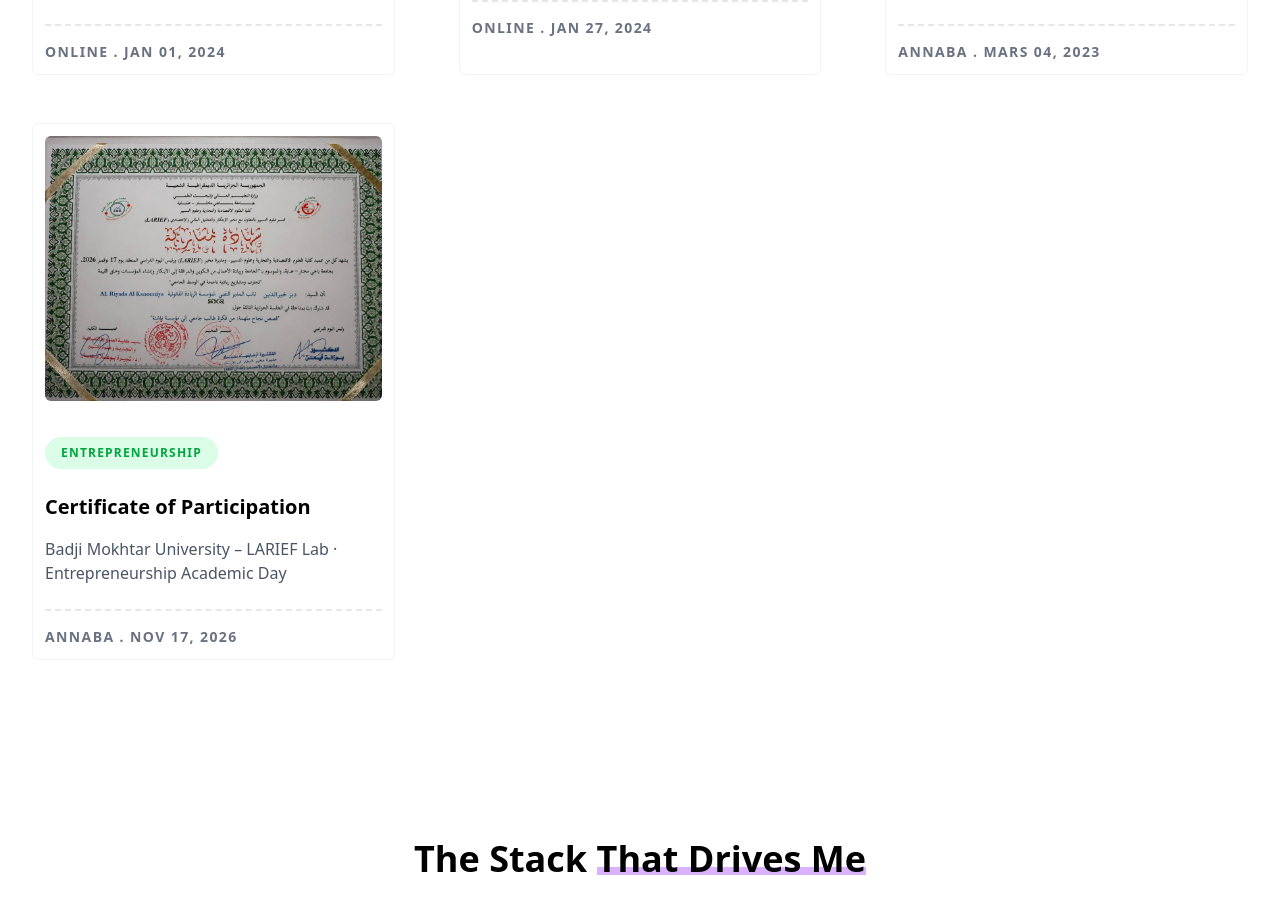
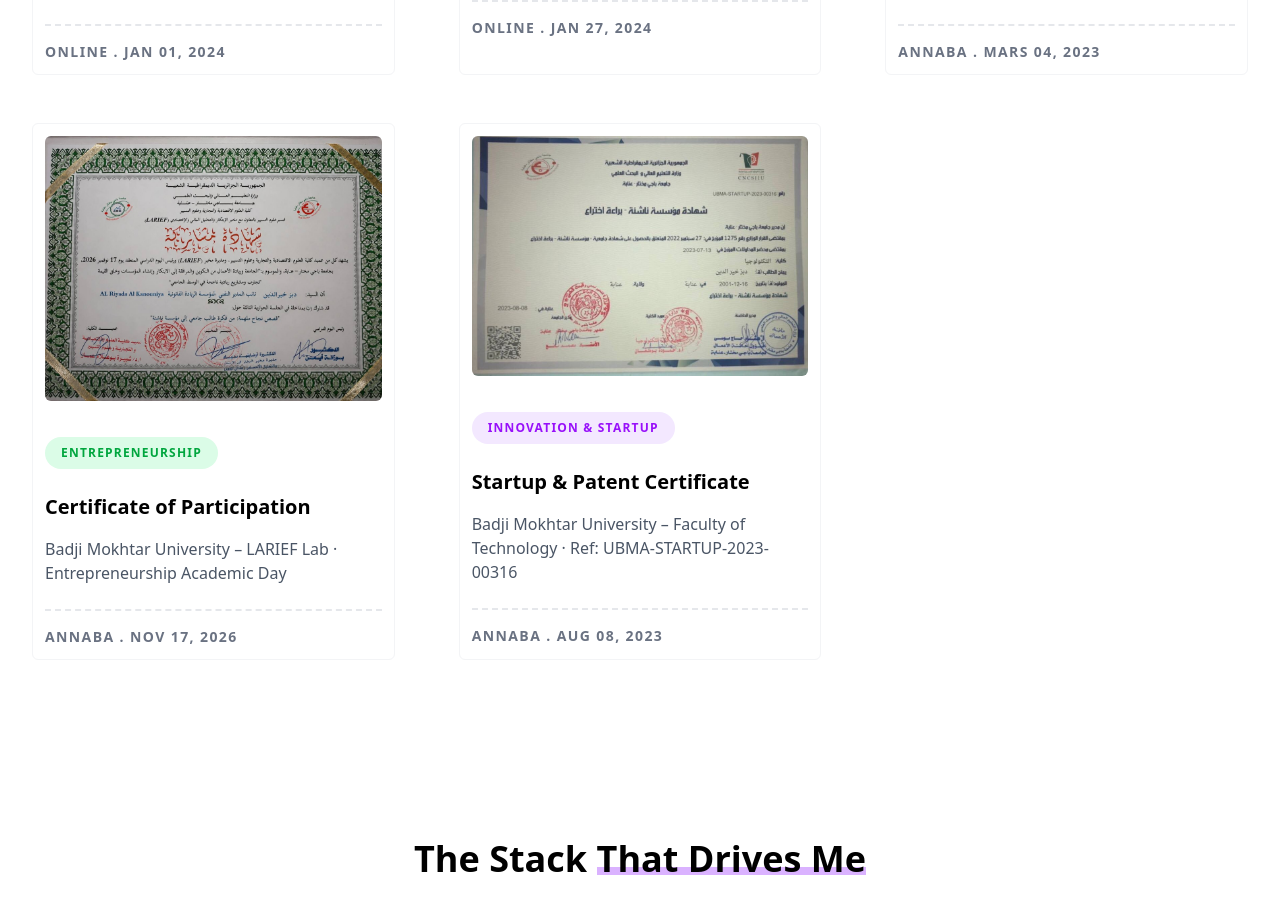
Before and after one commit to Khairodoudou/kheireddine-portfolio, a React (Vite) app: page / in a window 1280 px wide. Shown: the part 5000-5902 px from the top of the page. Built offline with nearby package versions, Linux system fonts and the light colour scheme.

Commit message:
feat(certificates): add Startup & Patent certificate card

```diff
--- a/src/Sections/CertificatSection.jsx
+++ b/src/Sections/CertificatSection.jsx
@@ -2,6 +2,7 @@ import certification from '../images/certif_of_participation.png';
 import qualam from '../images/qualam.png';
 import bigdata from '../images/bigdata.png';
 import larief from '../images/certif-larief.jpg';
+import startupPatent from '../images/certif-startup-patent.jpg';
 
 
 const Certificat = () => {
@@ -45,6 +46,16 @@ const Certificat = () => {
         "Badji Mokhtar University – LARIEF Lab · Entrepreneurship Academic Day",
       author: "Annaba",
       date: "Nov 17, 2026",
+    },
+    {
+      image: startupPatent,
+      category: "Innovation & Startup",
+      categoryColor: "text-purple-600 bg-purple-100",
+      title: "Startup & Patent Certificate",
+      description:
+        "Badji Mokhtar University – Faculty of Technology · Ref: UBMA-STARTUP-2023-00316",
+      author: "Annaba",
+      date: "Aug 08, 2023",
     },
   ];
 
```
Also changed, not shown: src/images/certif-startup-patent.jpg (added).
